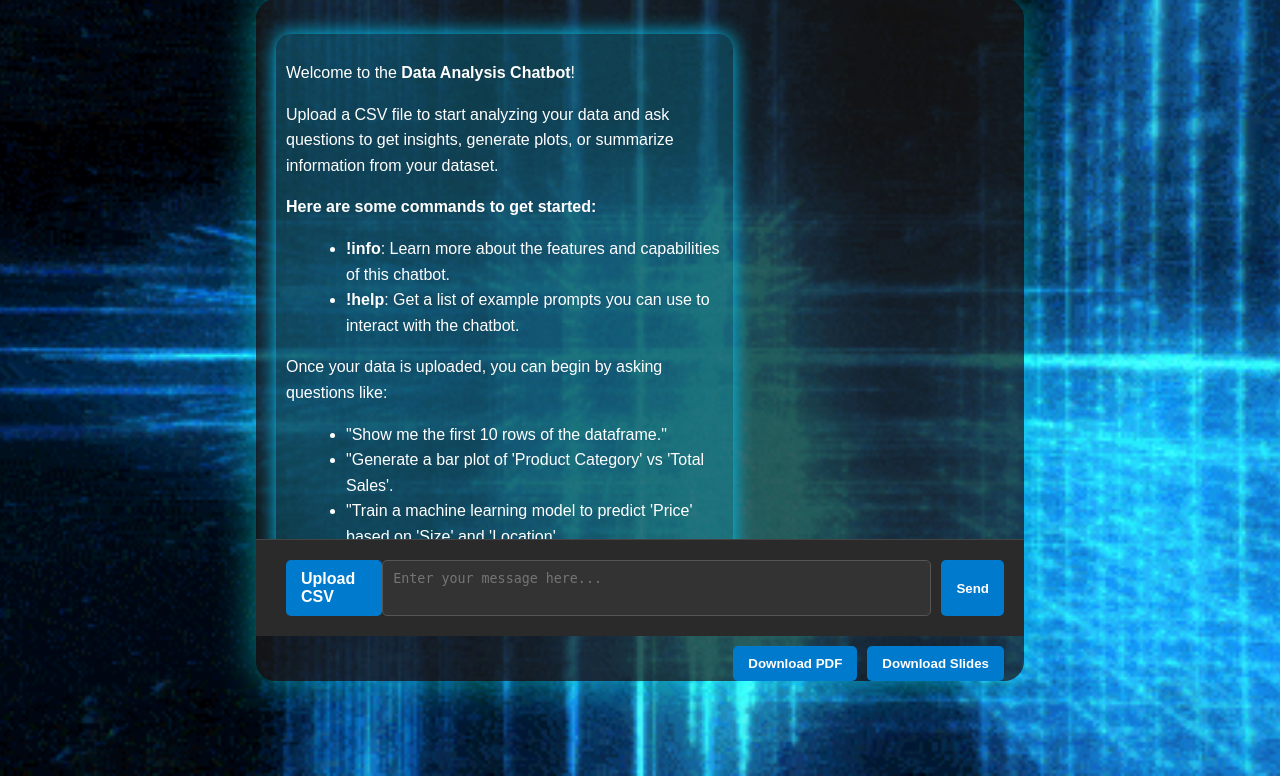
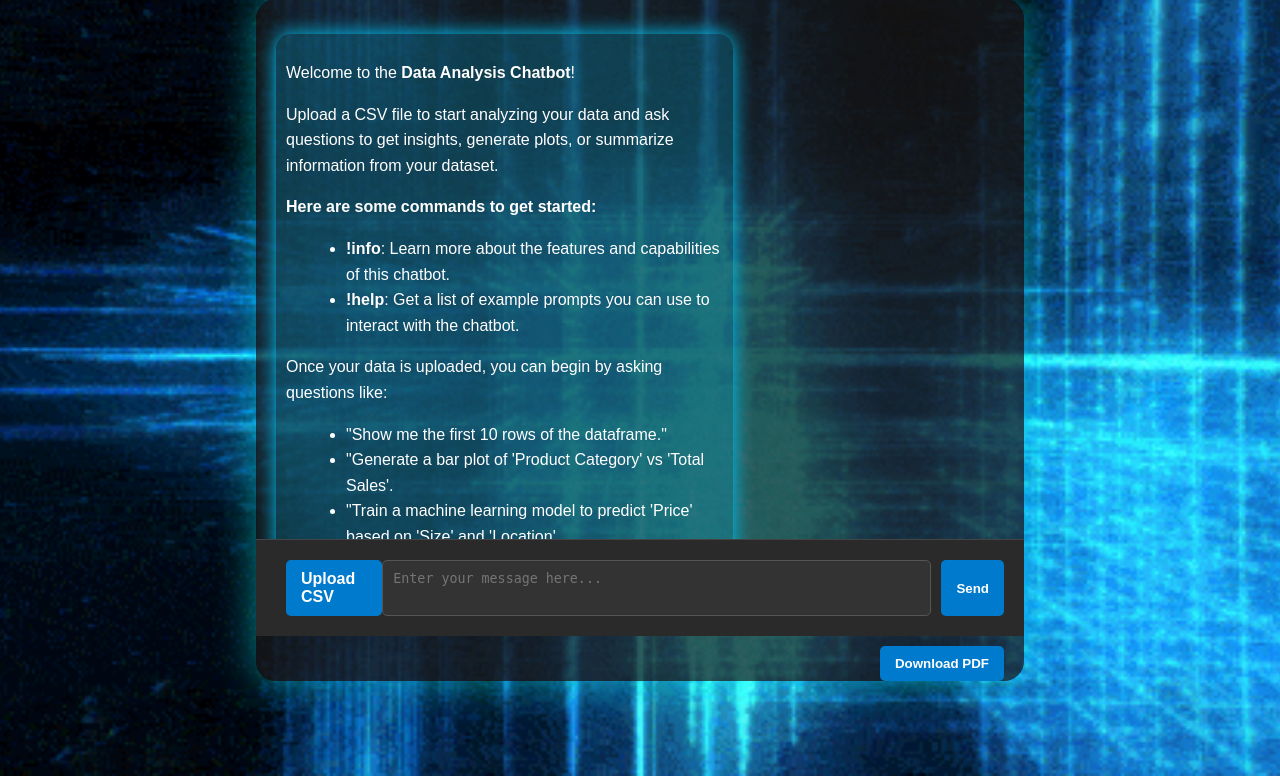
Before and after one commit to NaveenPrabakar/DataNow-, a Flask app: page / in a window 1280 px wide. Shown: the part 96-872 px from the top of the page. Run offline with Flask 2, Linux system fonts and the light colour scheme.

Commit message:
Update chat_ui.html

```diff
--- a/templates/chat_ui.html
+++ b/templates/chat_ui.html
@@ -17,9 +17,8 @@
             <textarea name="user_prompt" id="user_prompt" placeholder="Enter your message here..."></textarea>
             <button type="button" id="submit-prompt" class="chat-button">Send</button>
         </form>
-        <div class="button-container">
+        <div class="button-container" style="text-align: right;">
             <button id="download-pdf" class="chat-button">Download PDF</button>
-            <button id="download-slides" class="chat-button">Download Slides</button>
         </div>
     </div>
 
@@ -87,11 +86,6 @@
             $('#download-pdf').click(function() {
                 window.location.href = "/download_pdf?session_id=" + sessionId;
             });
-
-            // Download Slides handler
-            $('#download-slides').click(function() {
-                window.location.href = "/download_slides?session_id=" + sessionId;
-            });
         });
     </script>
 </body>
```
